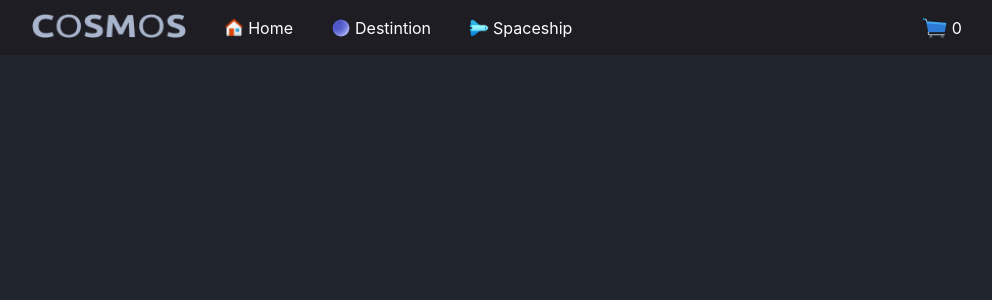
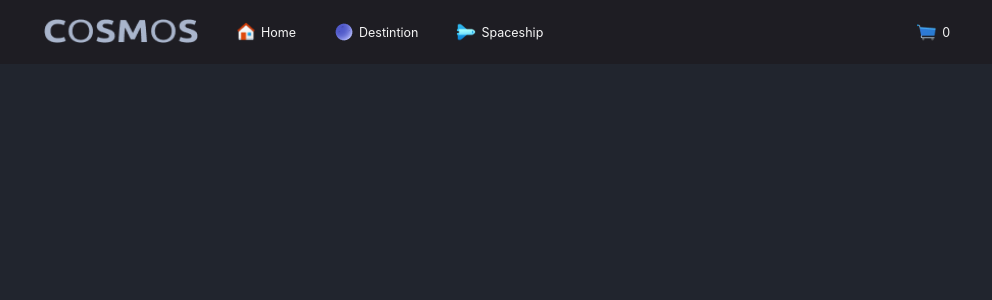
Before and after one commit to emapop/cosmos-app, a React (Create React App) app in the folder cosmos/: page / in a window 1280 px wide. Shown: the top 300 px of the page, without its empty margins (143-1135 px from the left). Built offline with nearby package versions, Linux system fonts and the light colour scheme.

Commit message:
changed attributes from navbar, colors, sizez

```diff
--- a/cosmos/src/components/Navbar.css
+++ b/cosmos/src/components/Navbar.css
@@ -1,12 +1,18 @@
+.nav-content-position a {
+    color: whitesmoke;
+    text-decoration: none;
+}
 .nav-container {
     display:flex;
     flex-direction: row;
     align-items: center;
     text-align: center;
     justify-content: space-around;
-    height: 55px;
+    height: 4rem;
     min-width: 100vh;
     background-color: #1e1d23;
+    font-size: 0.78125rem;
+    font-weight: 400;
 }
 
 .nav-cosmos-logo {
@@ -18,13 +24,17 @@
     flex-direction: row;
     align-items: center;
 }
+a:hover {
+   cursor: pointer;
+   color:rgb(151, 173, 173);
+}
 .nav-content-margin{
     margin-left: 38px;
 }
-.nav-home-logo {
+.nav-logo-menu {
     height: 20px;
     width: 20px;
 }
-.nav-space{
-    margin-right: 4px;
+.nav-space {
+    margin-right: 5px;
 }
--- a/cosmos/src/components/Navbar.tsx
+++ b/cosmos/src/components/Navbar.tsx
@@ -15,23 +15,23 @@ const Navbar:React.FunctionComponent = () => {
                     <img className ='nav-cosmos-logo'src={CosmosLogo} alt='cosmos logo' />
                 </div>
                 <div className='nav-content-position nav-content-margin'>
-                <img className='nav-home-logo nav-space' src={HomeLogo} alt='home logo'/>
-                <p>Home</p>
+                <img className='nav-logo-menu nav-space' src={HomeLogo} alt='home logo'/>
+                <a  href=''>Home</a>
                 </div>
                 <div className='nav-content-position nav-content-margin'>
-                <img className='nav-home-logo nav-space' src={MoonLogo} alt='home logo'/>
-                <p>Destintion</p>
+                <img className='nav-logo-menu nav-space' src={MoonLogo} alt='home logo'/>
+                <a  href=''>Destintion</a>
                 </div>
                 <div className='nav-content-position nav-content-margin'>
-                <img className='nav-home-logo nav-space' src={SpaceshipLogo} alt='home logo'/>
-                <p>Spaceship</p>
+                <img className='nav-logo-menu nav-space' src={SpaceshipLogo} alt='home logo'/>
+                <a href=''>Spaceship</a>
                 </div>
 
             </div>
 
             <div className='nav-content-position'>
-                <img className='nav-bascket nav-space' src={BascketLogo} alt='basket logo'/>
-                <p>0</p>
+                <img className='nav-logo-menu nav-space' src={BascketLogo} alt='basket logo'/>
+                <a href=''>0</a>
             </div>
         </div>
     )
```
